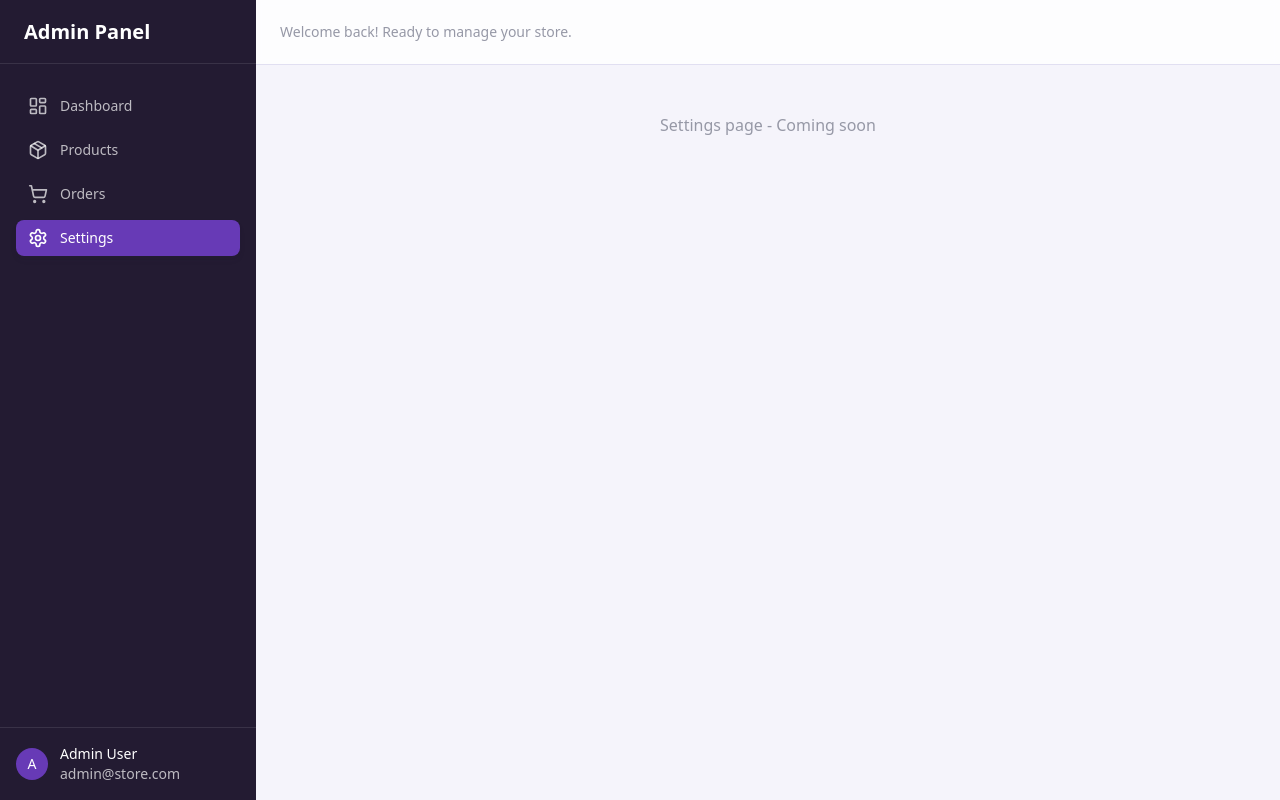
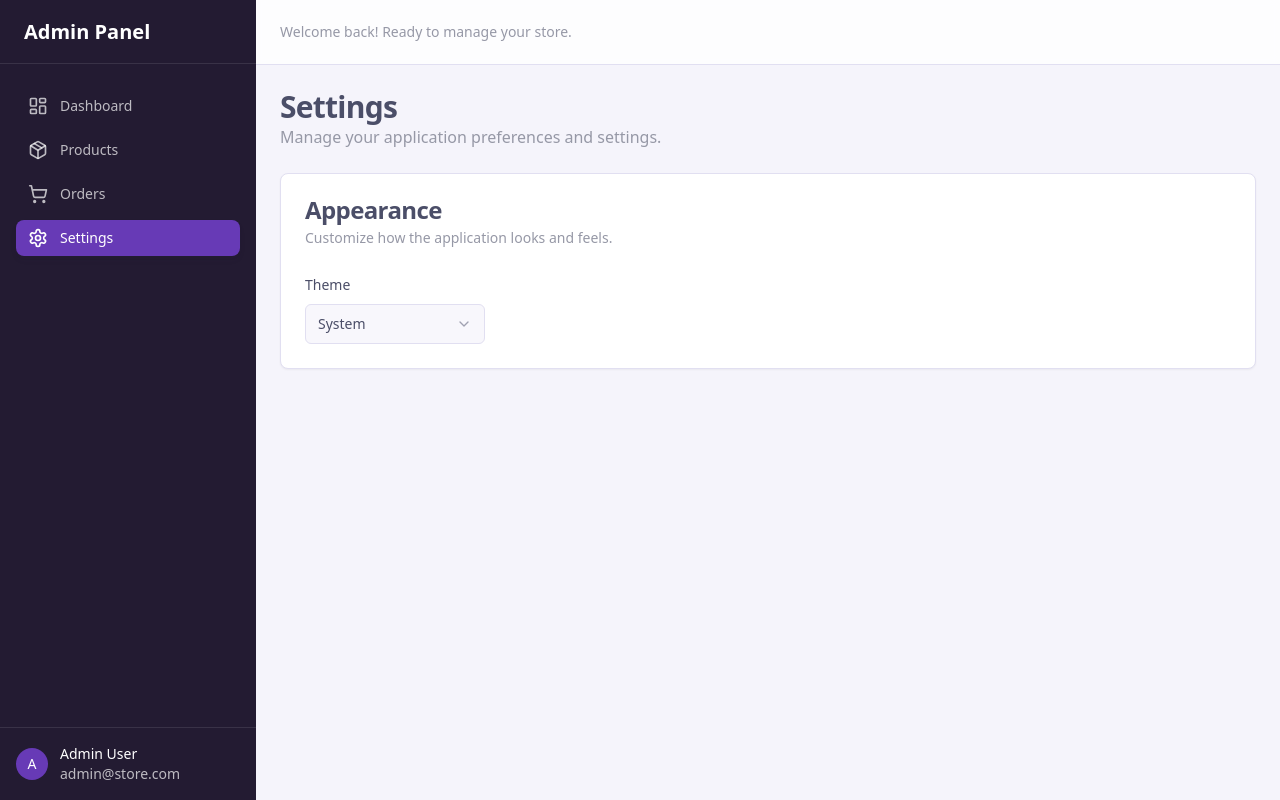
Before and after one commit to Amrsan/shop-flow-ctrl, a React (Vite) app: page /settings in a window 1280 px wide. Built offline with nearby package versions, Linux system fonts and the light colour scheme.

Commit message:
Add dark mode to settings
Add dark mode toggle to the settings tab.

```diff
--- a/src/App.tsx
+++ b/src/App.tsx
@@ -3,16 +3,19 @@ import { Toaster as Sonner } from "@/components/ui/sonner";
 import { TooltipProvider } from "@/components/ui/tooltip";
 import { QueryClient, QueryClientProvider } from "@tanstack/react-query";
 import { BrowserRouter, Routes, Route } from "react-router-dom";
+import { ThemeProvider } from "@/components/ThemeProvider";
 import { DashboardLayout } from "./components/DashboardLayout";
 import Index from "./pages/Index";
 import Products from "./pages/Products";
 import Orders from "./pages/Orders";
+import Settings from "./pages/Settings";
 import NotFound from "./pages/NotFound";
 
 const queryClient = new QueryClient();
 
 const App = () => (
   <QueryClientProvider client={queryClient}>
+    <ThemeProvider defaultTheme="system" storageKey="vite-ui-theme">
       <TooltipProvider>
         <Toaster />
         <Sonner />
@@ -24,13 +27,14 @@ const App = () => (
               <Route path="orders" element={<Orders />} />
               <Route path="customers" element={<div className="p-6 text-center text-muted-foreground">Customers page - Coming soon</div>} />
               <Route path="analytics" element={<div className="p-6 text-center text-muted-foreground">Analytics page - Coming soon</div>} />
-            <Route path="settings" element={<div className="p-6 text-center text-muted-foreground">Settings page - Coming soon</div>} />
+              <Route path="settings" element={<Settings />} />
             </Route>
             {/* ADD ALL CUSTOM ROUTES ABOVE THE CATCH-ALL "*" ROUTE */}
             <Route path="*" element={<NotFound />} />
           </Routes>
         </BrowserRouter>
       </TooltipProvider>
+    </ThemeProvider>
   </QueryClientProvider>
 );
 
--- /dev/null
+++ b/src/components/ThemeProvider.tsx
@@ -0,0 +1,73 @@
+import { createContext, useContext, useEffect, useState } from "react"
+
+type Theme = "dark" | "light" | "system"
+
+type ThemeProviderProps = {
+  children: React.ReactNode
+  defaultTheme?: Theme
+  storageKey?: string
+}
+
+type ThemeProviderState = {
+  theme: Theme
+  setTheme: (theme: Theme) => void
+}
+
+const initialState: ThemeProviderState = {
+  theme: "system",
+  setTheme: () => null,
+}
+
+const ThemeProviderContext = createContext<ThemeProviderState>(initialState)
+
+export function ThemeProvider({
+  children,
+  defaultTheme = "system",
+  storageKey = "vite-ui-theme",
+  ...props
+}: ThemeProviderProps) {
+  const [theme, setTheme] = useState<Theme>(
+    () => (localStorage.getItem(storageKey) as Theme) || defaultTheme
+  )
+
+  useEffect(() => {
+    const root = window.document.documentElement
+
+    root.classList.remove("light", "dark")
+
+    if (theme === "system") {
+      const systemTheme = window.matchMedia("(prefers-color-scheme: dark)")
+        .matches
+        ? "dark"
+        : "light"
+
+      root.classList.add(systemTheme)
+      return
+    }
+
+    root.classList.add(theme)
+  }, [theme])
+
+  const value = {
+    theme,
+    setTheme: (theme: Theme) => {
+      localStorage.setItem(storageKey, theme)
+      setTheme(theme)
+    },
+  }
+
+  return (
+    <ThemeProviderContext.Provider {...props} value={value}>
+      {children}
+    </ThemeProviderContext.Provider>
+  )
+}
+
+export const useTheme = () => {
+  const context = useContext(ThemeProviderContext)
+
+  if (context === undefined)
+    throw new Error("useTheme must be used within a ThemeProvider")
+
+  return context
+}
--- /dev/null
+++ b/src/pages/Settings.tsx
@@ -0,0 +1,47 @@
+import { Card, CardContent, CardDescription, CardHeader, CardTitle } from "@/components/ui/card"
+import { Label } from "@/components/ui/label"
+import { Select, SelectContent, SelectItem, SelectTrigger, SelectValue } from "@/components/ui/select"
+import { useTheme } from "@/components/ThemeProvider"
+
+const Settings = () => {
+  const { theme, setTheme } = useTheme()
+
+  return (
+    <div className="space-y-6">
+      <div>
+        <h1 className="text-3xl font-bold tracking-tight">Settings</h1>
+        <p className="text-muted-foreground">
+          Manage your application preferences and settings.
+        </p>
+      </div>
+
+      <div className="grid gap-6">
+        <Card>
+          <CardHeader>
+            <CardTitle>Appearance</CardTitle>
+            <CardDescription>
+              Customize how the application looks and feels.
+            </CardDescription>
+          </CardHeader>
+          <CardContent className="space-y-6">
+            <div className="space-y-2">
+              <Label htmlFor="theme">Theme</Label>
+              <Select value={theme} onValueChange={setTheme}>
+                <SelectTrigger className="w-[180px]">
+                  <SelectValue placeholder="Select a theme" />
+                </SelectTrigger>
+                <SelectContent>
+                  <SelectItem value="light">Light</SelectItem>
+                  <SelectItem value="dark">Dark</SelectItem>
+                  <SelectItem value="system">System</SelectItem>
+                </SelectContent>
+              </Select>
+            </div>
+          </CardContent>
+        </Card>
+      </div>
+    </div>
+  )
+}
+
+export default Settings
```
Lines whose indentation alone changed are shown as unchanged.
